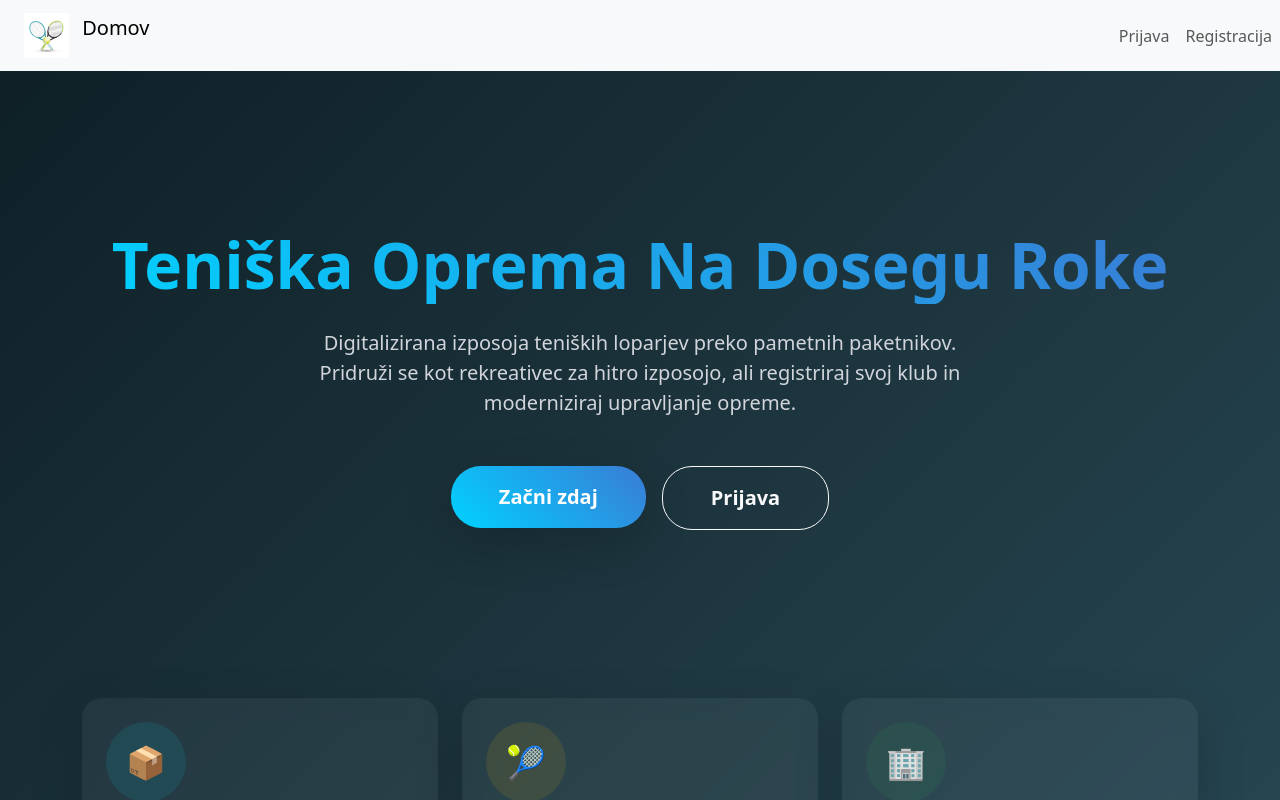
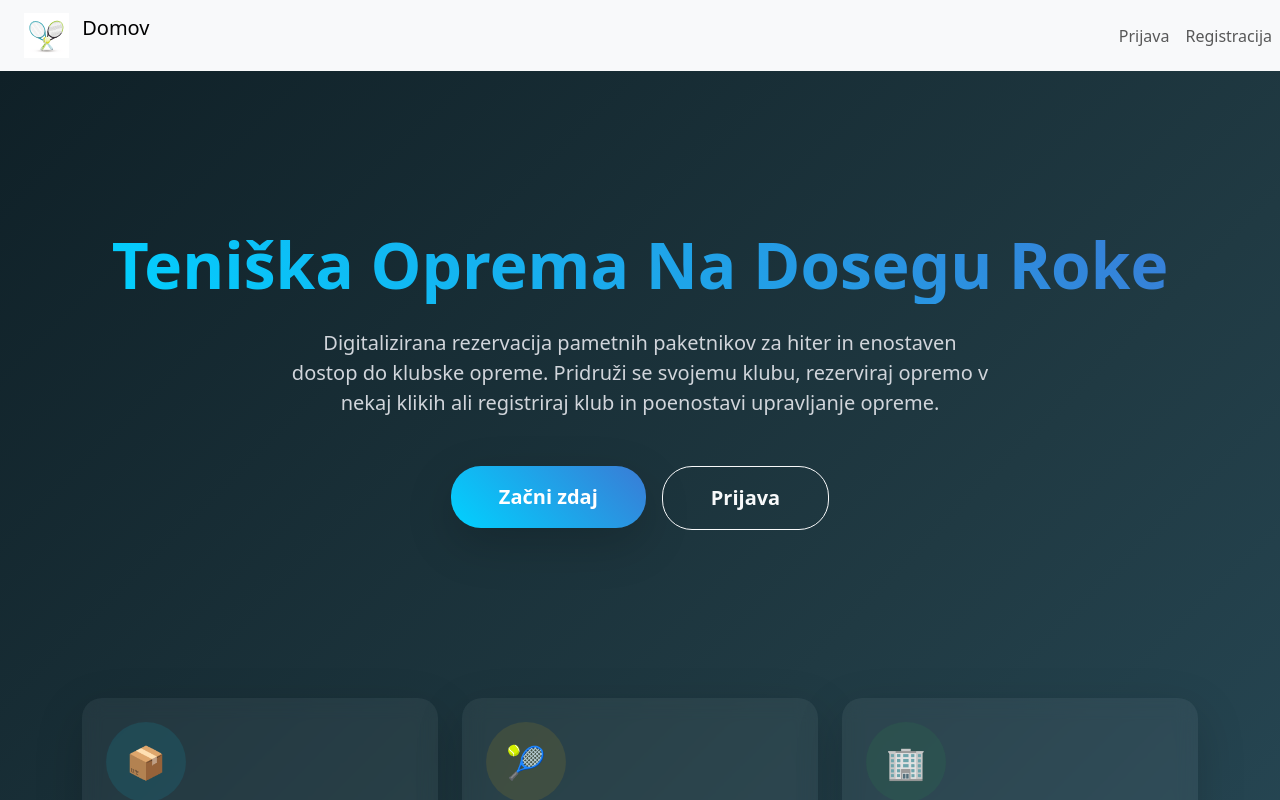
Before and after one commit to Jan342/Sposoja, a React (Vite) app in the folder Razvoj_aplikacij_za_internet/frontend/: page / in a window 1280 px wide. Shown: the top 800 px of the page. Built offline with nearby package versions, Linux system fonts and the light colour scheme.

Commit message:
Fixed vocabulary

```diff
--- a/Razvoj_aplikacij_za_internet/frontend/src/components/Dashboard.tsx
+++ b/Razvoj_aplikacij_za_internet/frontend/src/components/Dashboard.tsx
@@ -171,7 +171,7 @@ function Dashboard() {
 
                             <Col lg={8}>
                                 <h4>
-                                    {selectedPackage ? `Loparji v paketniku: ${selectedPackage.name}` : "Loparji"}
+                                    {selectedPackage ? `Loparji v paketniku:` : "Loparji"}
                                 </h4>
 
                                 {!selectedPackage ? (
--- a/Razvoj_aplikacij_za_internet/frontend/src/components/Home.tsx
+++ b/Razvoj_aplikacij_za_internet/frontend/src/components/Home.tsx
@@ -29,8 +29,8 @@ function Home() {
                         Teniška Oprema Na Dosegu Roke
                     </h1>
                     <p className="lead mb-5 px-md-5" style={{ color: "#d1d5db", maxWidth: "800px", margin: "0 auto" }}>
-                        Digitalizirana izposoja teniških loparjev preko pametnih paketnikov.
-                        Pridruži se kot rekreativec za hitro izposojo, ali registriraj svoj klub in moderniziraj upravljanje opreme.
+                        Digitalizirana rezervacija pametnih paketnikov za hiter in enostaven dostop do klubske opreme.
+                        Pridruži se svojemu klubu, rezerviraj opremo v nekaj klikih ali registriraj klub in poenostavi upravljanje opreme.
                     </p>
 
                     <div className="d-flex justify-content-center gap-3 flex-wrap">
```
